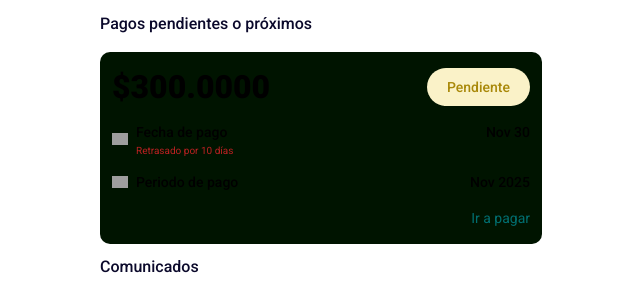
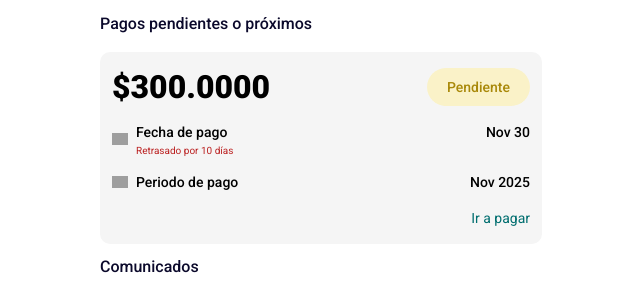
Before and after one commit to natalia-antileov/Cohabit-project, a React (Vite) app: page / in a window 1280 px wide. Shown: the part 192-481 px from the top of the page, without its empty margins (319-959 px from the left). Built offline with nearby package versions, Linux system fonts and the light colour scheme; grey boxes are pictures that could not be loaded; the HTML template or start-up script is replaced by a standard one.

Commit message:
Reverted to commit b1cb1e00bc59df67c9c1ff266e9fb2ddc65b65f5

```diff
--- a/src/components/dashboard/PaymentSection.tsx
+++ b/src/components/dashboard/PaymentSection.tsx
@@ -37,7 +37,7 @@ export const PaymentSection: React.FC<PaymentSectionProps> = ({ payment }) => {
       <h2 className="text-[rgba(11,9,43,1)] text-base font-medium">
         Pagos pendientes o próximos
       </h2>
-      <div className="bg-[rgba(0,20,0,1)] w-full overflow-hidden mt-4 rounded-[10px] px-3 py-4">
+      <div className="bg-[rgba(245,245,245,1)] w-full overflow-hidden mt-4 rounded-[10px] px-3 py-4">
         <div className="flex w-full items-center justify-between mb-4">
           <div className="text-black text-[32px] font-black">
             {payment.amount}
```
